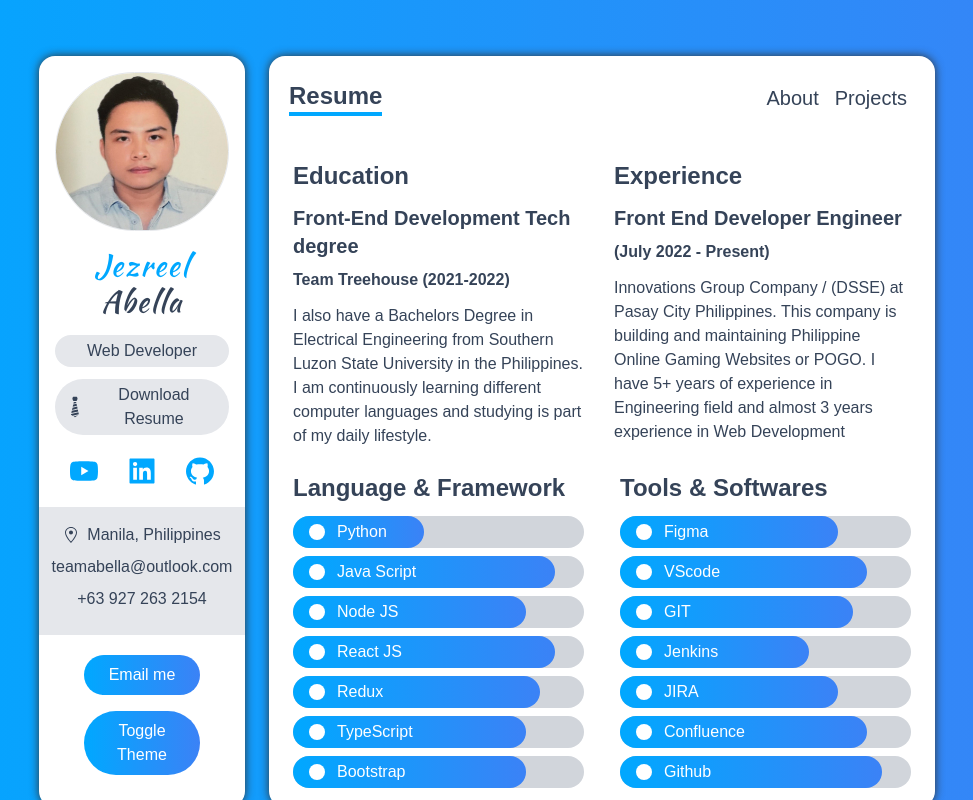
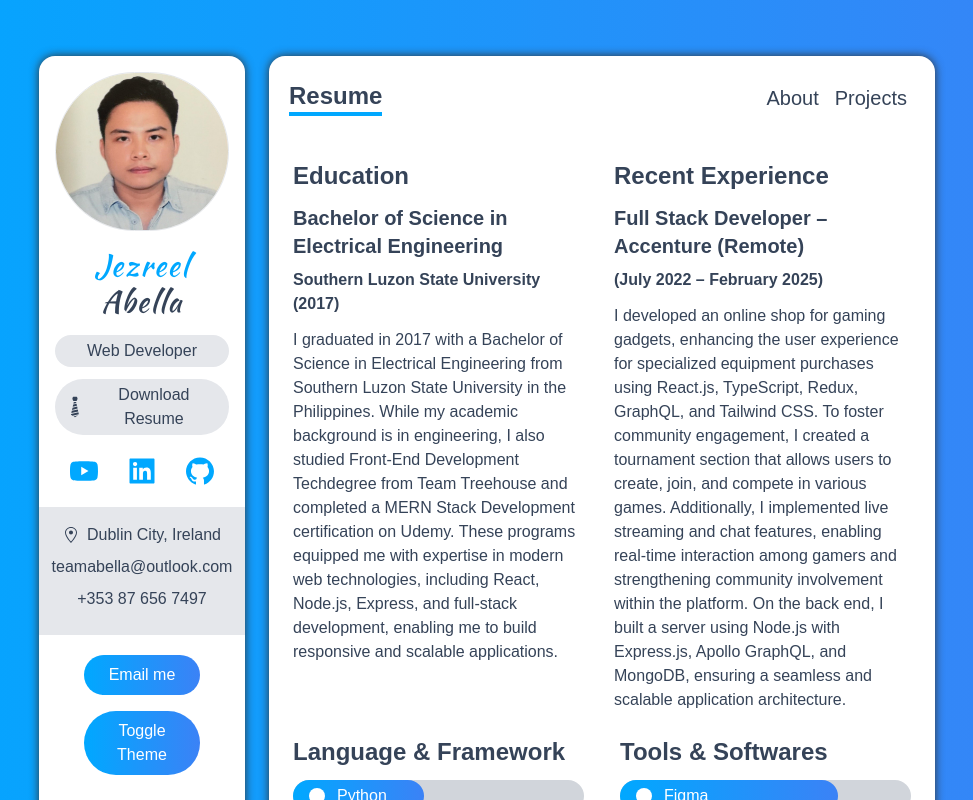
Before and after one commit to Abella-Jezreel/six-digits, a Next.js app: page /resume in a window 1280 px wide. Shown: the top 800 px of the page, without its empty margins (153-1126 px from the left). Built offline with nearby package versions, Linux system fonts and the light colour scheme.

Commit message:
Update Portfolio website

```diff
--- a/components/Sidebar.tsx
+++ b/components/Sidebar.tsx
@@ -29,7 +29,7 @@ const Sidebar = () => {
       </p>
       {/* Resume */}
       <a
-        href="/images/CV.docx.pdf"
+        href="/images/Mr. Jezreel Abella - CV.pdf"
         download="Jezreel Abella CV.pdf"
         className="flex items-center justify-center px-2 py-1 my-2 bg-gray-200 rounded-full cursor-pointer dark:bg-dark-200 dark:bg-black-500"
       >
@@ -56,10 +56,10 @@ const Sidebar = () => {
         style={{ marginLeft: "-1rem", marginRight: "-1rem" }}
       >
         <div className="flex items-center justify-center">
-          <GoLocation className="mr-2" /> <span>Manila, Philippines </span>
+          <GoLocation className="mr-2" /> <span>Dublin City, Ireland </span>
         </div>
         <p className="my-2 "> teamabella@outlook.com </p>
-        <p className="my-2"> +63 927 263 2154 </p>
+        <p className="my-2"> +353 87 656 7497 </p>
       </div>
 
       {/* Email Button */}
--- a/pages/index.tsx
+++ b/pages/index.tsx
@@ -9,16 +9,26 @@ import ServiceCard from "../components/ServiceCard";
 import { services } from "../data";
 import { Service } from "../types";
 
-import { motion } from 'framer-motion'
+import { motion } from "framer-motion";
 import { fadeInUp, stagger, routeAnimation } from "../animation";
 
-const About = ({endpoint}) => {
+const About = ({ endpoint }) => {
   // console.log(services);
 
   return (
-    <motion.div variants={routeAnimation} initial="initial" animate="animate" exit="exit" className="flex flex-col flex-grow px-6 pt-1 ">
+    <motion.div
+      variants={routeAnimation}
+      initial="initial"
+      animate="animate"
+      exit="exit"
+      className="flex flex-col flex-grow px-6 pt-1 "
+    >
       <h6 className="my-3 text-base font-medium">
-      I graduated from Team Treehouse with a Front-End Development Tech degree and I have strong knowledge of React JS, Typescript, JavaScript, Tailwind, Next JS, CSS3, SASS, Bootstrap, and HTML5. I am an energetic problem solver, and I also have a Bachelor degree in Electrical Engineering with years of experience in Construction of high rise Buildings and Building Maintenance.
+        Experienced Full Stack Developer with 7+ years of expertise in React.js, Next Js,
+        JavaScript, TypeScript, GraphQL, NodeJs and many more. Passionate about building
+        scalable web applications and optimizing performance. Strong
+        problem-solving skills and a track record of delivering high-quality
+        solutions in fast-paced environments.
       </h6>
       <div
         className="flex-grow p-4 mt-5 bg-gray-400 dark:bg-dark-100 "
@@ -28,7 +38,12 @@ const About = ({endpoint}) => {
           What I am doing
         </h4>
 
-        <motion.div className="grid gap-6 my-3 md:grid-cols-2" variants={stagger} animate="animate" initial="initial">
+        <motion.div
+          className="grid gap-6 my-3 md:grid-cols-2"
+          variants={stagger}
+          animate="animate"
+          initial="initial"
+        >
           {/* children's initial and animate property should be same as the parent during a stagger effect  */}
           {services.map((service) => (
             <motion.div
@@ -47,13 +62,13 @@ const About = ({endpoint}) => {
 
 //!called every time  the page refreshed
 export const getServerSideProps: GetServerSideProps = async (
-   context: GetServerSidePropsContext
+  context: GetServerSidePropsContext
 ) => {
-//    const res = await fetch('${process.env.VERCEL_URL}/api/services')
-//    const data = await res.json()
-//    console.log(data)
-   return { props: { endpoint: process.env.VERCEL_URL } }
-}
+  //    const res = await fetch('${process.env.VERCEL_URL}/api/services')
+  //    const data = await res.json()
+  //    console.log(data)
+  return { props: { endpoint: process.env.VERCEL_URL } };
+};
 
 //!called only during the build of the project
 //? make sure the server(localhost:3000)[this will receive the request during build] is running on a terminal during the build
--- a/pages/resume.tsx
+++ b/pages/resume.tsx
@@ -5,27 +5,57 @@ import { fadeInUp, routeAnimation } from "../animation";
 
 const Resume = () => {
   return (
-    <motion.div variants={routeAnimation} initial="initial" animate="animate" exit="exit" className="px-6 py-2">
+    <motion.div
+      variants={routeAnimation}
+      initial="initial"
+      animate="animate"
+      exit="exit"
+      className="px-6 py-2"
+    >
       {/* //! Education & Experience */}
       <div className="grid gap-6 md:grid-cols-2">
         <motion.div variants={fadeInUp} animate="animate" initial="initial">
           <h5 className="my-3 text-2xl font-bold">Education</h5>
           <div className="">
             <h5 className="my-2 text-xl font-bold">
-             Front-End Development Tech degree
+              Bachelor of Science in Electrical Engineering
             </h5>
-            <p className="font-semibold">Team Treehouse (2021-2022)</p>
+            <p className="font-semibold">
+              Southern Luzon State University (2017)
+            </p>
             <p className="my-3">
-              I also have a Bachelors Degree in Electrical Engineering from Southern Luzon State University in the Philippines. I am continuously learning different computer languages and studying is part of my daily lifestyle.
+              I graduated in 2017 with a Bachelor of Science in Electrical
+              Engineering from Southern Luzon State University in the
+              Philippines. While my academic background is in engineering, I
+              also studied Front-End Development Techdegree from Team Treehouse
+              and completed a MERN Stack Development certification on Udemy.
+              These programs equipped me with expertise in modern web
+              technologies, including React, Node.js, Express, and full-stack
+              development, enabling me to build responsive and scalable
+              applications.
             </p>
           </div>
         </motion.div>
         <motion.div variants={fadeInUp} animate="animate" initial="initial">
-          <h5 className="my-3 text-2xl font-bold">Experience</h5>
+          <h5 className="my-3 text-2xl font-bold">Recent Experience</h5>
           <div className="">
-            <h5 className="my-2 text-xl font-bold">Front End Developer Engineer </h5>
-            <p className="font-semibold">(July 2022 - Present)</p>
-            <p className="my-3"> Innovations Group Company / (DSSE) at Pasay City Philippines. This company is building and maintaining Philippine Online Gaming Websites or POGO. I have 5+ years of experience in Engineering field and almost 3 years experience in Web Development</p>
+            <h5 className="my-2 text-xl font-bold">
+              Full Stack Developer – Accenture (Remote){" "}
+            </h5>
+            <p className="font-semibold">(July 2022 – February 2025)</p>
+            <p className="my-3">
+              {" "}
+              I developed an online shop for gaming gadgets, enhancing the user
+              experience for specialized equipment purchases using React.js,
+              TypeScript, Redux, GraphQL, and Tailwind CSS. To foster community
+              engagement, I created a tournament section that allows users to
+              create, join, and compete in various games. Additionally, I
+              implemented live streaming and chat features, enabling real-time
+              interaction among gamers and strengthening community involvement
+              within the platform. On the back end, I built a server using
+              Node.js with Express.js, Apollo GraphQL, and MongoDB, ensuring a
+              seamless and scalable application architecture.
+            </p>
           </div>
         </motion.div>
       </div>
```
Also changed, not shown: 1 other file (tests, documents, lock files or other folders).
